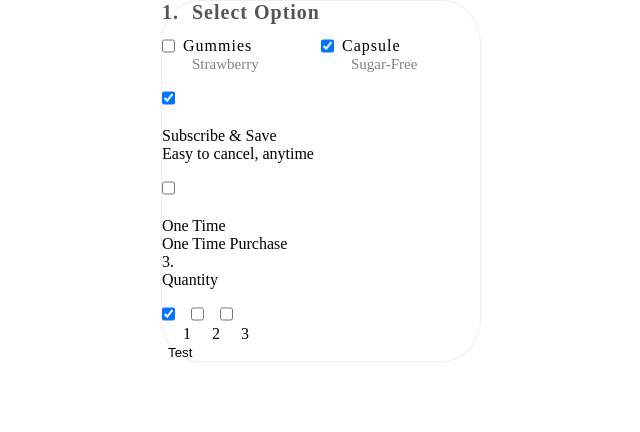
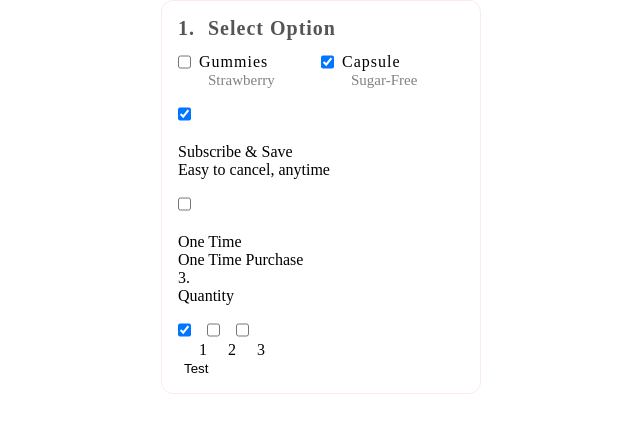
Before and after one commit to DevScissors/opositiv-assignment, a React (Create React App) app: page / in a window 1280 px wide. Shown: the top 432 px of the page, without its empty margins (319-959 px from the left). Built offline with nearby package versions, Linux system fonts and the light colour scheme.

Commit message:
updated purchase box styling so inner divs don't overlap

```diff
--- a/src/components/PurchaseBox/PurchaseBox.module.scss
+++ b/src/components/PurchaseBox/PurchaseBox.module.scss
@@ -4,12 +4,12 @@
   width: 50%;
   margin: 0 25%;
   border: 1px solid $primary-container-pink-border;
-  border-radius: 12%;
+  border-radius: 12px;
+  padding: 16px;
 
   .purchase-box-option-row {
     display: flex;
     flex-direction: column;
-    padding: 16px;
     justify-content: flex-start;
     vertical-align: baseline;
   }
```
